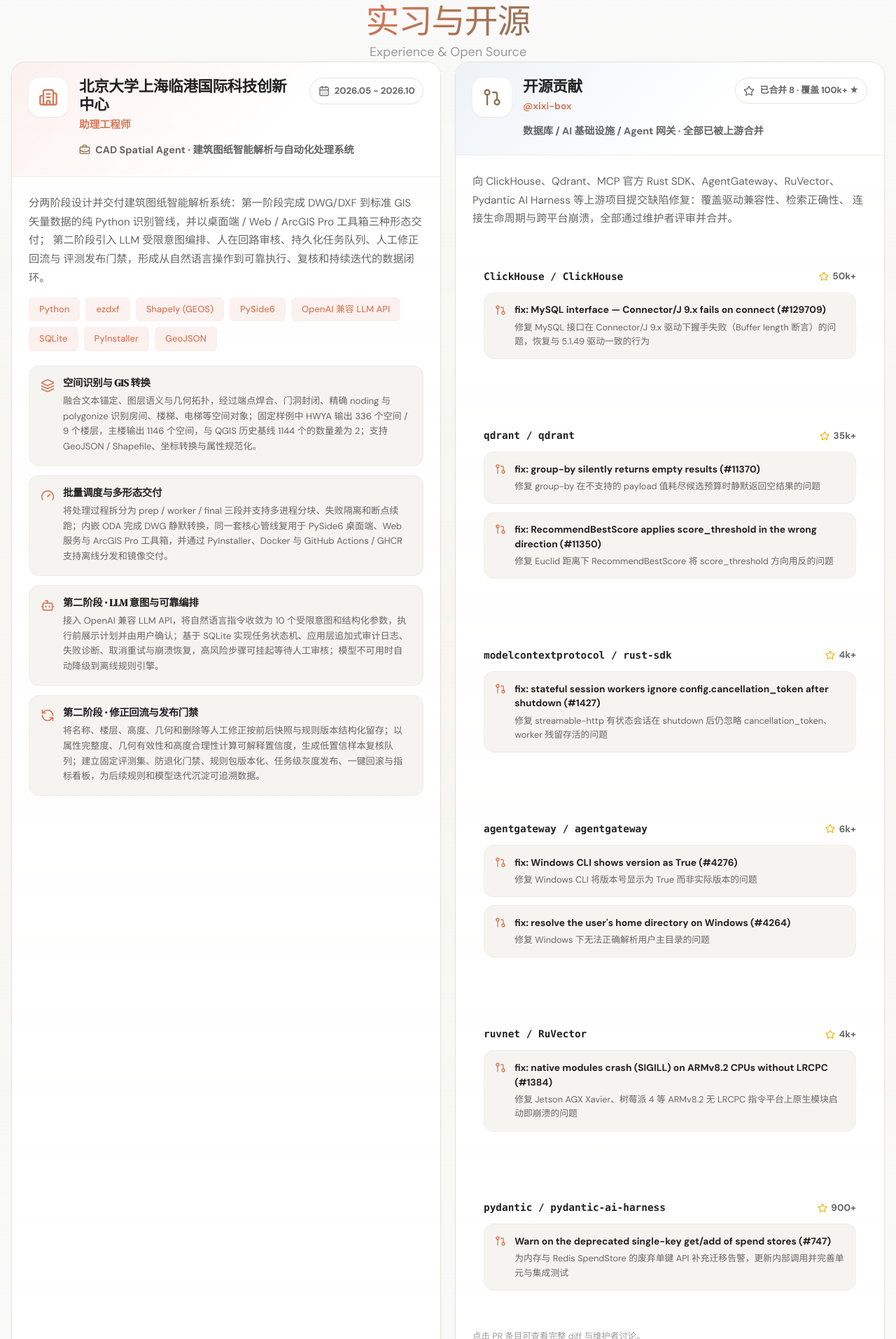
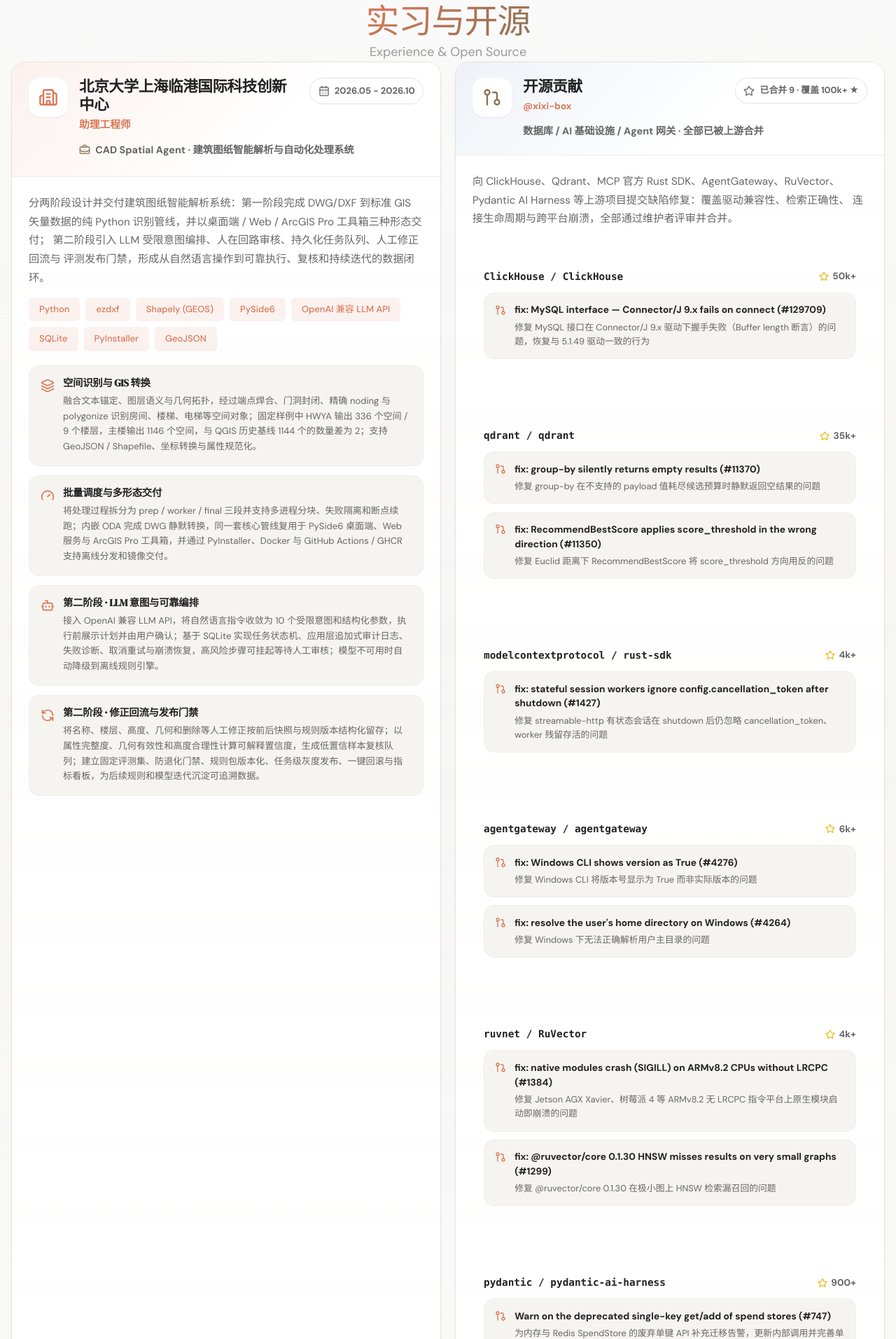
Before and after one commit to wangshun-china/interview-web, a Vue app: page / in a window 1280 px wide. Shown: the part 787-2700 px from the top of the page at 70% size. Built offline with nearby package versions, Linux system fonts and the light colour scheme.

Commit message:
resume: add RuVector #1299 (HNSW small-graph recall) to merged list

```diff
--- a/src/components/OpenSourceCard.vue
+++ b/src/components/OpenSourceCard.vue
@@ -17,7 +17,7 @@
           </div>
           <div class="oss-badge">
             <Star class="h-4 w-4" />
-            <span>已合并 8 · 覆盖 100k+ ★</span>
+            <span>已合并 9 · 覆盖 100k+ ★</span>
           </div>
         </div>
         <p class="oss-subtitle">数据库 / AI 基础设施 / Agent 网关 · 全部已被上游合并</p>
@@ -133,6 +133,11 @@ const repos = [
         title: 'fix: native modules crash (SIGILL) on ARMv8.2 CPUs without LRCPC (#1384)',
         note: '修复 Jetson AGX Xavier、树莓派 4 等 ARMv8.2 无 LRCPC 指令平台上原生模块启动即崩溃的问题',
         url: 'https://github.com/ruvnet/RuVector/pull/1384',
+      },
+      {
+        title: 'fix: @ruvector/core 0.1.30 HNSW misses results on very small graphs (#1299)',
+        note: '修复 @ruvector/core 0.1.30 在极小图上 HNSW 检索漏召回的问题',
+        url: 'https://github.com/ruvnet/RuVector/pull/1299',
       },
     ],
   },
```
